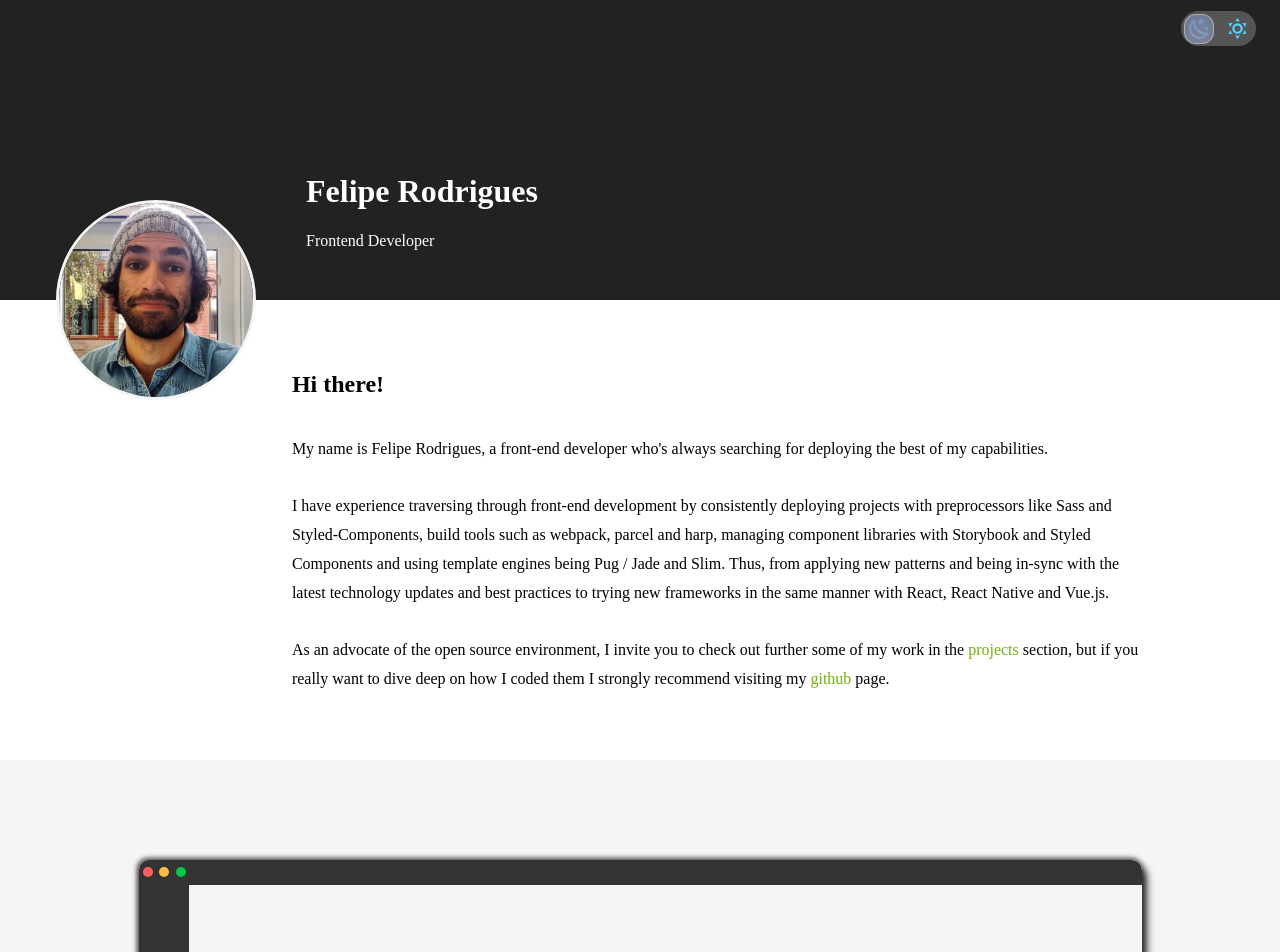
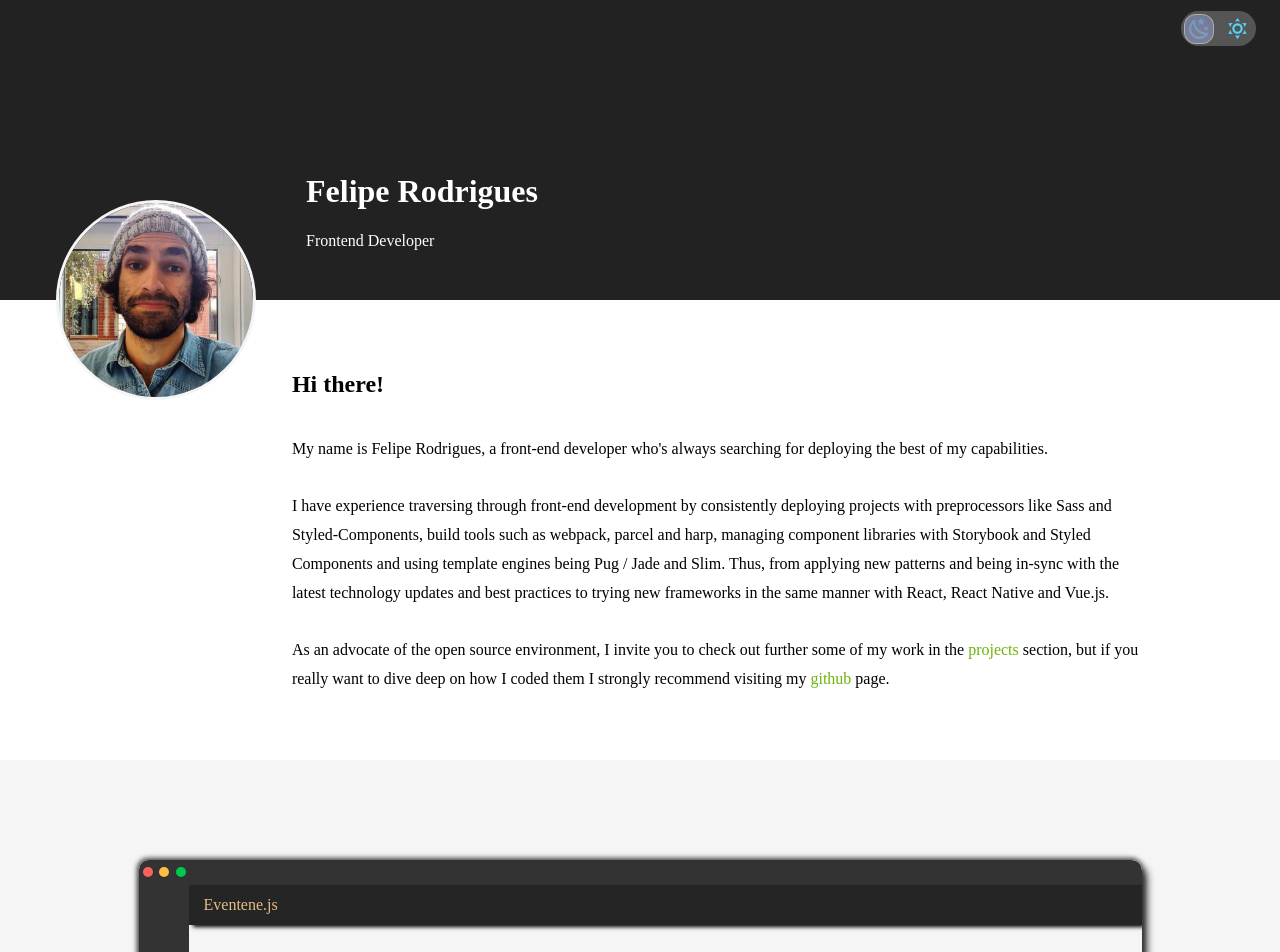
Before and after one commit to felipprodrigues/rodriguesfelipp, a React (Create React App) app in the folder pws/: page / in a window 1280 px wide. Shown: the top 952 px of the page. Built offline with nearby package versions, Linux system fonts and the light colour scheme; the HTML template or start-up script is replaced by a standard one.

Commit message:
include several new rules

```diff
--- a/pws/src/components/Resume.js
+++ b/pws/src/components/Resume.js
@@ -1,11 +1,23 @@
 import React from "react";
-import { StyledResume, StyledResumeContainer } from '../styles/Resume.style'
-import { StyledAside, StyledAsideList, StyledAsideElements } from '../styles/Aside.style'
+import { StyledResume, StyledResumeContainer } from '../styles/Resume.style';
+import { StyledAside, StyledAsideList, StyledAsideElements, StyledAsideButton, StyledAsideIcon, StyledAsideTooltip } from '../styles/Aside.style';
+import { StyledTabs, StyledTabsHolder, StyledTabsItem, StyledTabsIcon } from '../styles/Tabs.style';
+import { StyledList, StyledListItems } from '../styles/List.style';
+import defs from '../assets/defs.svg';
 
 function Resume() {
   const loopEl = [];
-  for(let i = 0; i < 4; i++) {
-    loopEl.push(<StyledAsideElements />)
+  for(let i = 0; i < 5; i++) {
+    loopEl.push(
+      <StyledAsideElements>
+        <StyledAsideButton>
+          <StyledAsideIcon />
+          <StyledAsideTooltip >
+            Explore
+          </StyledAsideTooltip>
+        </ StyledAsideButton>
+      </StyledAsideElements>
+    )
   }
 
   return (
@@ -16,6 +28,20 @@ function Resume() {
             {loopEl}
           </StyledAsideList>
         </StyledAside>
+        <StyledTabs>
+          <StyledTabsHolder>
+
+          {/* FIX AND LOOP OVER */}
+          <StyledTabsItem>
+            <StyledList>
+              <StyledListItems>Eventene.js</StyledListItems>
+            </StyledList>
+          </StyledTabsItem>
+
+          </StyledTabsHolder>
+
+          <StyledTabsIcon></StyledTabsIcon>
+        </StyledTabs>
       </StyledResumeContainer>
     </StyledResume>
   )
--- a/pws/src/styles/Aside.style.js
+++ b/pws/src/styles/Aside.style.js
@@ -40,3 +40,58 @@ export const StyledAsideElements = styled.li`
     fill: white;
   }
 `
+
+export const StyledAsideButton = styled.a`
+  cursor: pointer;
+  padding: 10px;
+  display: inherit;
+  position: relative;
+  transition: all .5s ease-in;
+
+  &:hover > span {
+    display: inline ruby;
+  }
+
+  /* AS CONST BELOW  */
+  /* &--selected svg {
+      fill: white;
+    } */
+`
+
+export const StyledAsideButtonSelected = styled.a`
+  & > svg {
+    fill: white
+  }
+`
+
+export const StyledAsideIcon = styled.svg`
+  max-width: 23px;
+  max-height: 23px;
+`
+
+export const StyledAsideTooltip = styled.span`
+  display: none;
+  left: 57px;
+  top: 10px;
+  color: ${Colors.grayalto};
+  padding: 3px 10px;
+  z-index: 9999;
+  font-size: 14px;
+  position: absolute;
+  background: ${Colors.shark};
+  border: 1px solid ${Colors.tundora};
+
+  &::before {
+    content: '';
+    position: absolute;
+    background: ${Colors.shark};
+    border: 1px solid ${Colors.tundora};
+    width: 10px;
+    height: 10px;
+    left: -6px;
+    top: 5px;
+    transform: rotate(45deg);
+    border-top: transparent;
+    border-right: transparent;
+  }
+`
--- /dev/null
+++ b/pws/src/styles/List.style.js
@@ -0,0 +1,13 @@
+import styled from 'styled-components';
+
+export const StyledList = styled.ul`
+  margin: 0;
+  padding: 0;
+  display: flex;
+`
+
+export const StyledListItems = styled.li`
+  display: inherit;
+  justify-content: space-between;
+  align-items: center;
+`
--- /dev/null
+++ b/pws/src/styles/Tabs.style.js
@@ -0,0 +1,47 @@
+import styled from 'styled-components';
+import Colors from './Colors'
+
+export const StyledTabs = styled.nav`
+  width: calc(100% - 50px);
+  position: relative;
+  left: 50px;
+  display: flex;
+  background-color: ${Colors.shark};
+  top: 25px;
+  height: 40px;
+  box-shadow: 3px 3px 4px -1px;
+
+  /* @media screen and (max-width: $tablet-up) {
+    left: 0;
+  }
+
+  @media screen and (max-width: $web-up) {
+    overflow-y: scroll;
+    max-height: 60px;
+    height: 100%;
+    width: 100% !important;
+  } */
+`
+
+export const StyledTabsHolder = styled.a`
+  display: flex;
+  justify-content: space-around;
+  padding: 10px 15px;
+  align-items: center;
+  cursor: pointer;
+
+  /* @media screen and (max-width: $web-up) {
+    min-height: 60px;
+  } */
+`
+
+export const StyledTabsItem = styled.span`
+  color: ${Colors.goldsand};
+`
+
+export const StyledTabsIcon = styled.svg`
+  max-width: 20px;
+  fill: ${Colors.emperor};
+  max-height: 20px;
+  margin-left: 15px;
+`
```
